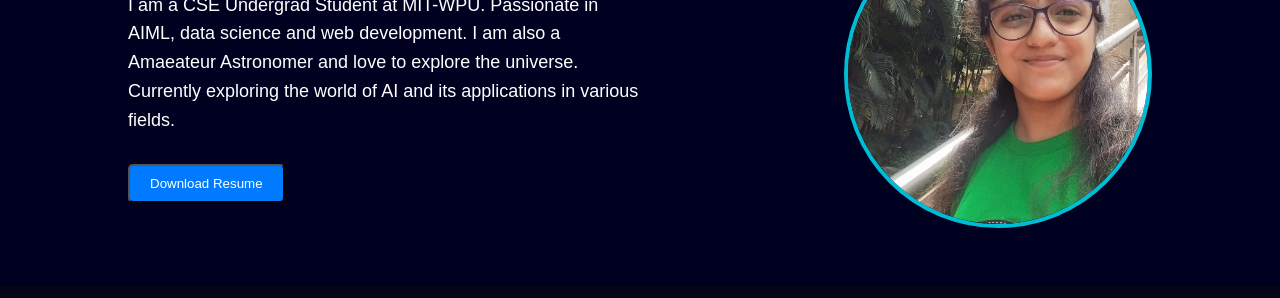
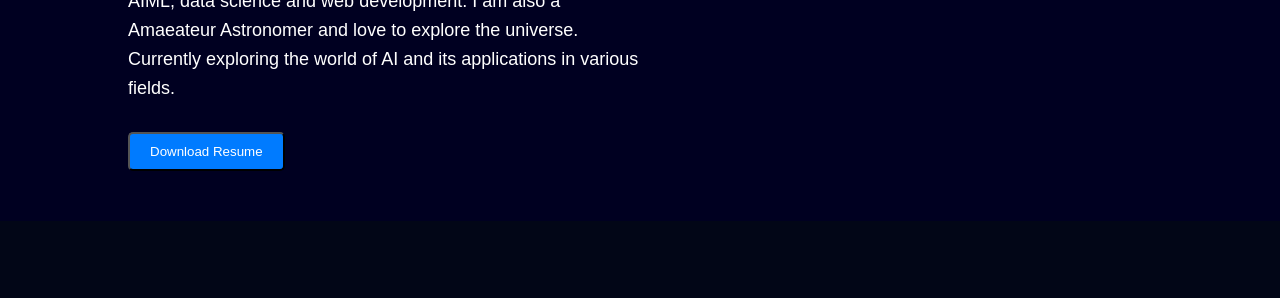
Before and after one commit to codernarayanidesh2907/-Narayani-s-Portfolio-, a plain HTML site: page index.html in a window 1280 px wide. Shown: the part 294-592 px from the top of the page. Drawn offline with Linux system fonts and the light colour scheme.

Commit message:
Fix HTML structure and formatting issues

```diff
--- a/index.html
+++ b/index.html
@@ -31,7 +31,7 @@
                     <button class = "button">Download Resume</button>
                 </div>
                 <div class="hero-img">
-                    <img src="narayani.jpeg" alt="Narayani's Photo">
+
                 </div>
             </section>
              <section class="about" id="about">
```
